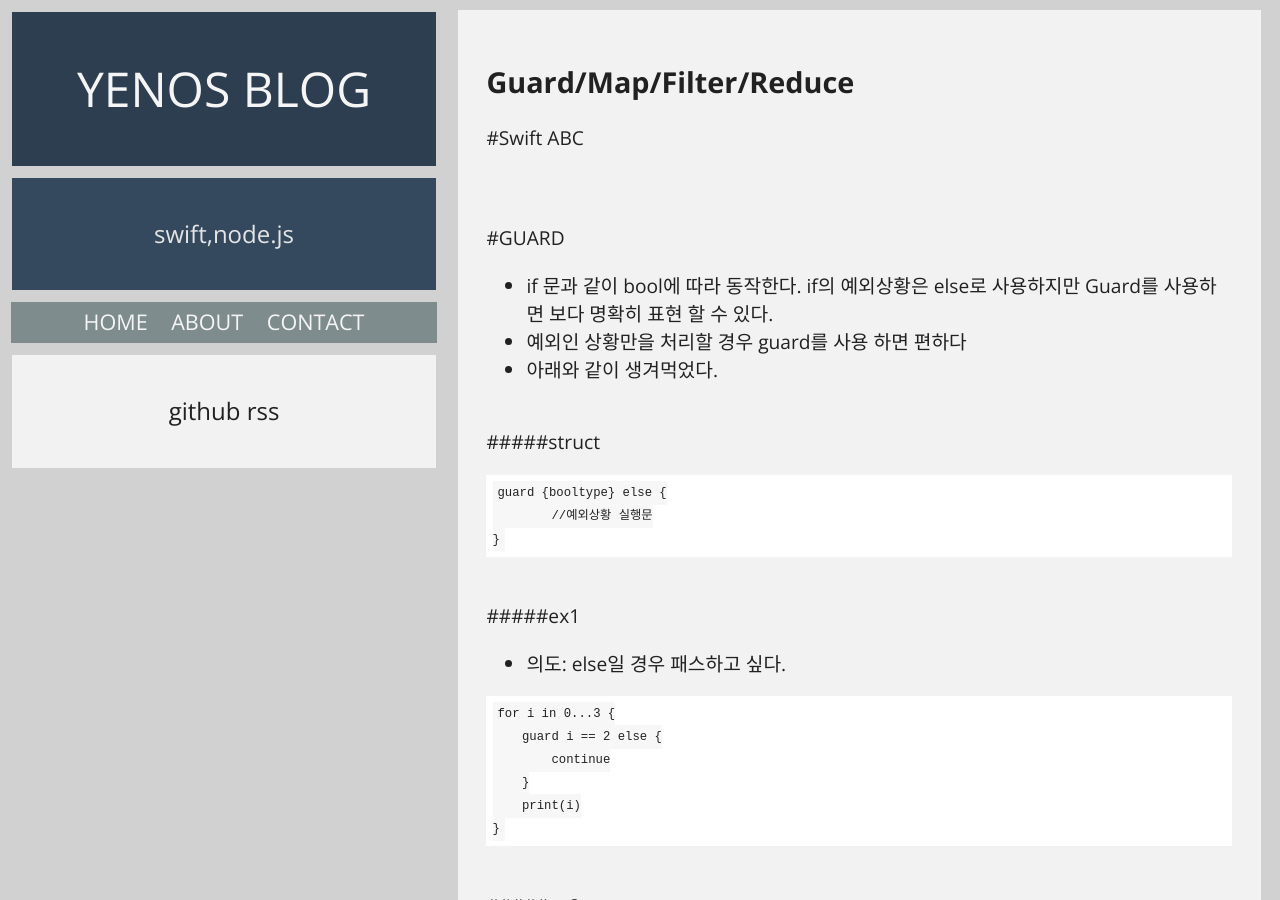
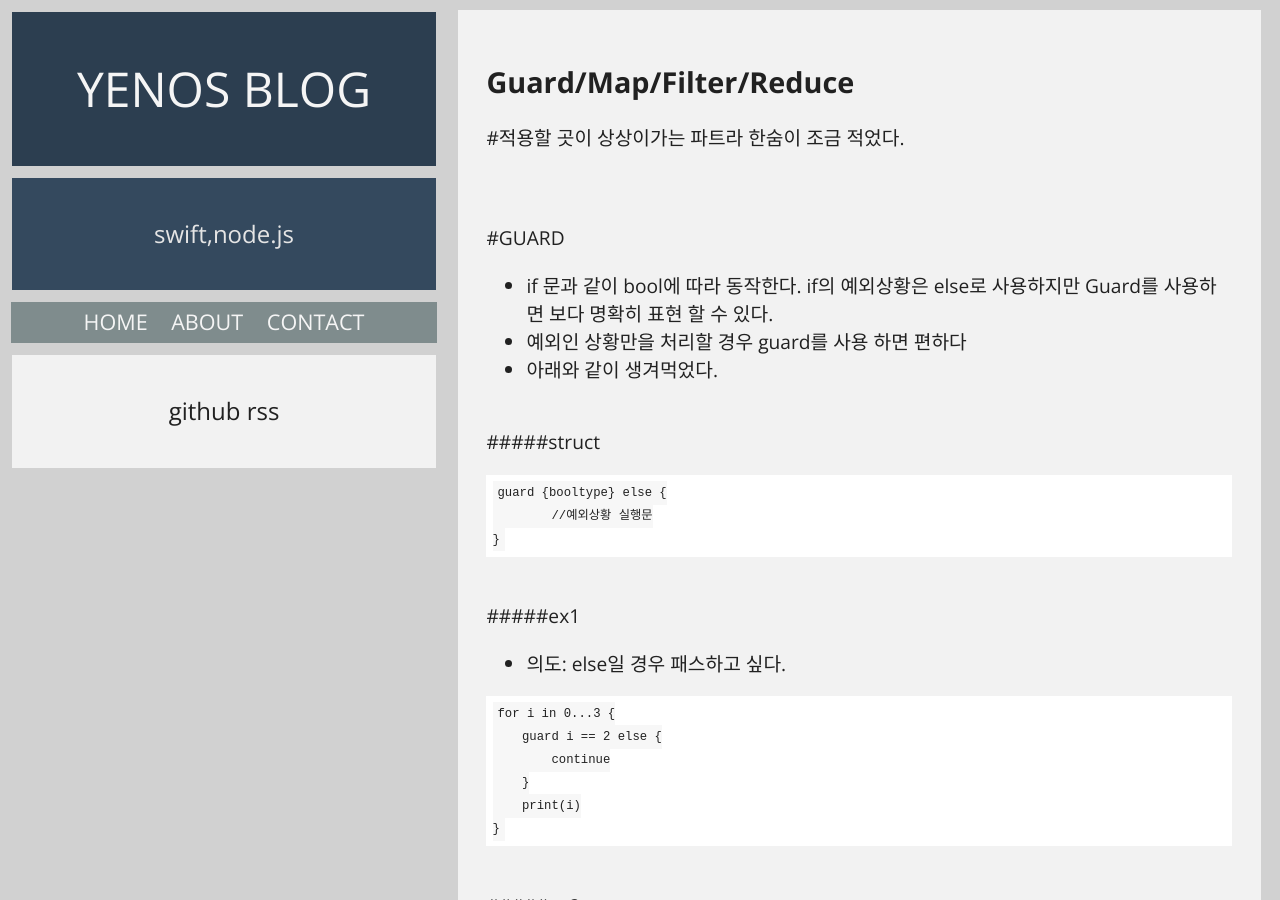
Before and after one commit to yenoss/yenoss.github.io, a Jekyll site: the page built from _posts/2017-04-18-Guard:Map:Filter:Reduce.md, in a window 1280 px wide and 900 px high. Built offline with Jekyll 4.4.1, drawn with Linux system fonts in a browser that asks for light colours; comment, search, counter and statistics services are not loaded.

```diff
--- a/_posts/2017-04-18-Guard:Map:Filter:Reduce.md
+++ b/_posts/2017-04-18-Guard:Map:Filter:Reduce.md
@@ -7,7 +7,7 @@
 
 
 
-#Swift ABC
+#적용할 곳이 상상이가는 파트라 한숨이 조금 적었다.
 
 <br><br>
 #GUARD
```
